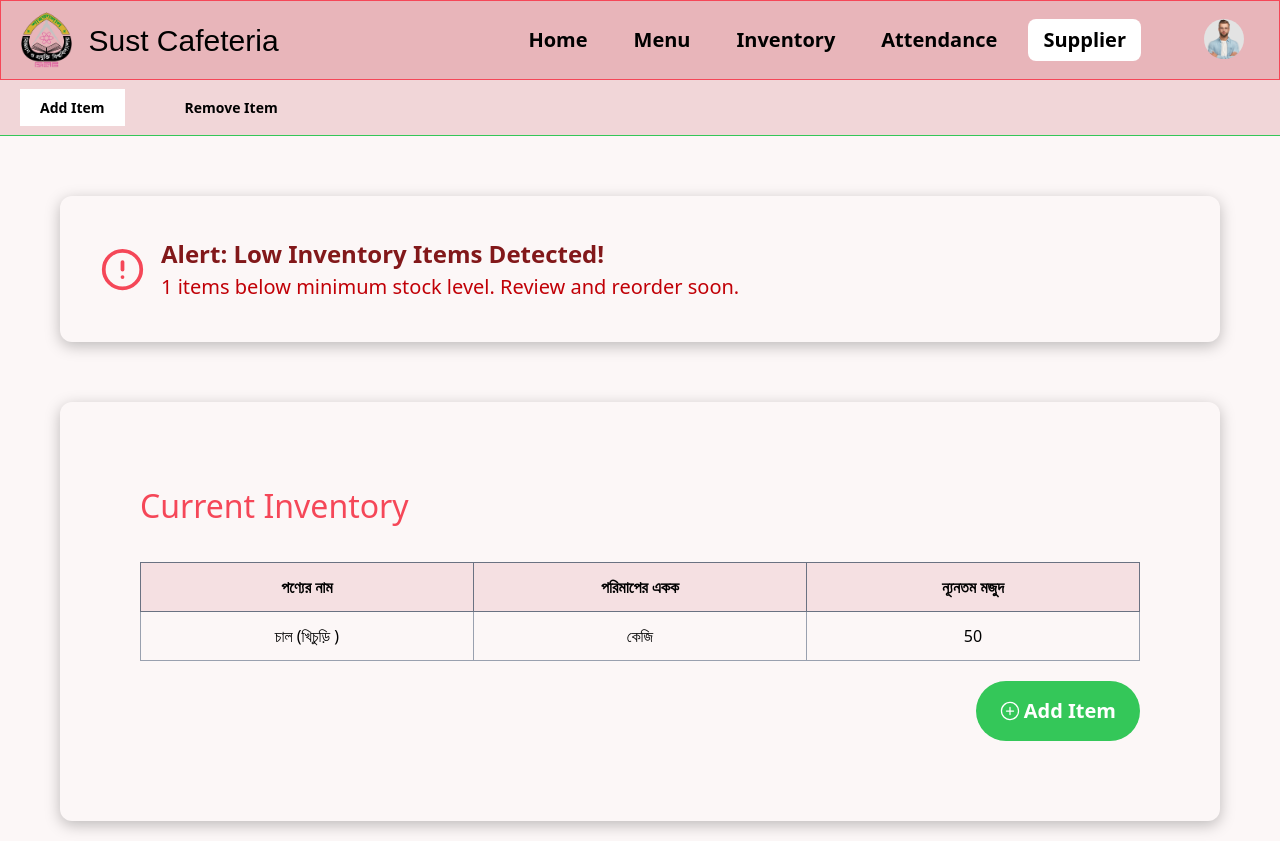
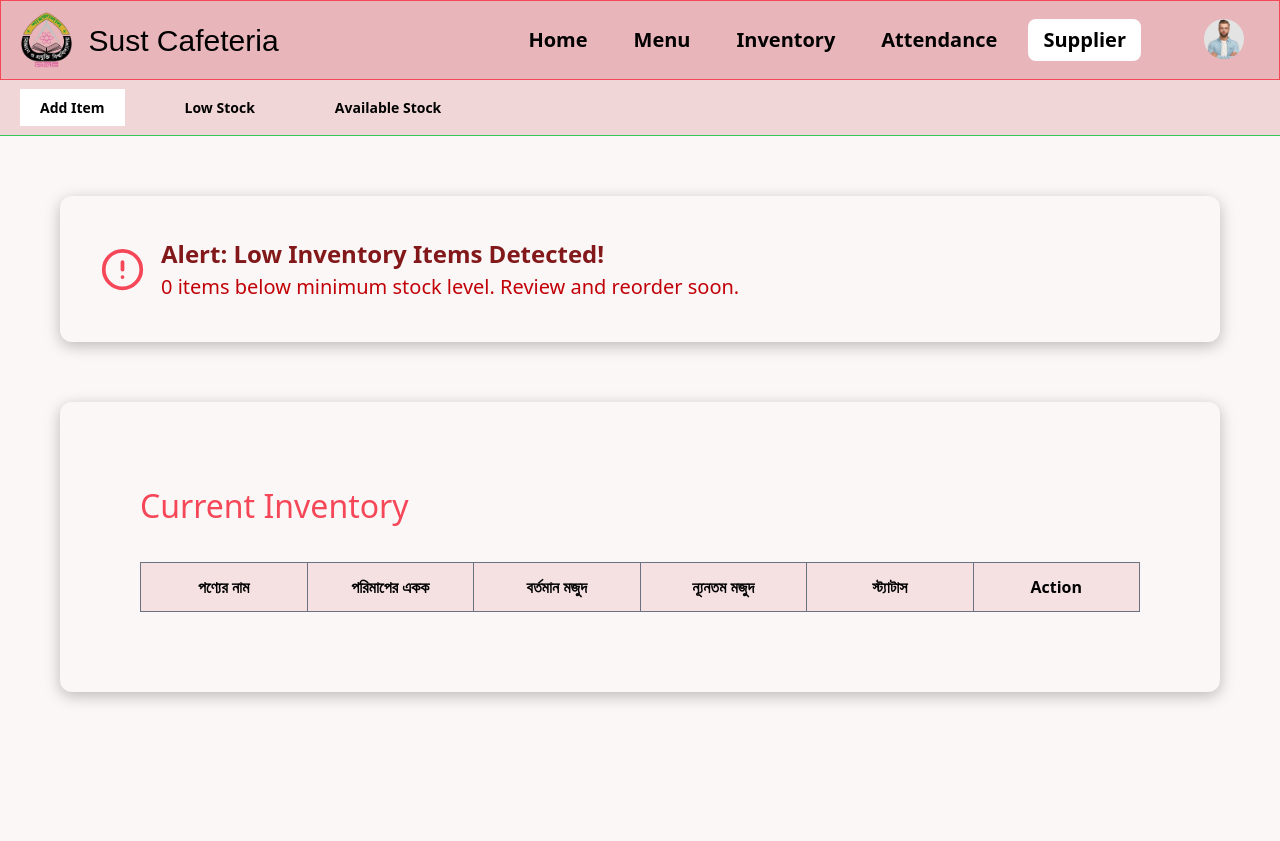
Before and after one commit to darkEye-2021831014/SustCafeteria, a React (Vite) app: page / in a window 1280 px wide. After the commit the page ends 800 px from the top, so only its background shows below. Built offline with nearby package versions, Linux system fonts and the light colour scheme; a web font is replaced by a local one.

Commit message:
Complete Inventory Functionality Added

```diff
--- a/src/Pages/Inventory/InventoryAlert.jsx
+++ b/src/Pages/Inventory/InventoryAlert.jsx
@@ -5,7 +5,6 @@ import { InventoryContext } from "../../contexts/InventoryContext/InventoryConte
 const InventoryAlert = () => {
   const { ProductsData } = useContext(InventoryContext);
   const items = ProductsData;
-  console.log("Items", items);
   const lowStockItems = items.filter(
     (item) => Number(item.currentStock) < Number(item.minimumStock),
   );
--- a/src/Pages/Inventory/InventoryContent.jsx
+++ b/src/Pages/Inventory/InventoryContent.jsx
@@ -2,7 +2,6 @@ import React, { useContext, useState } from "react";
 import SubNavBar from "../../components/SubHeader/SubNavBar";
 import { InventoryContext } from "../../contexts/InventoryContext/InventoryContext";
 import InventoryAlert from "./InventoryAlert";
-import Table from "../../components/Table/Table";
 import {
   resolveColumns,
   TABLE_CONFIG,
@@ -10,56 +9,30 @@ import {
 import { RiDeleteBin6Line } from "react-icons/ri";
 import TextIconButton from "../../components/Button/TextIconButton";
 import { GoPlusCircle } from "react-icons/go";
-import Modal from "../../components/Modal/Modal";
-import AddInventoryModal from "./InventoryModal";
-import DeleteSupplierModal from "../Supplier/DeleteSupplierModal";
 import TableHeader from "../../components/Table/TableHeader";
-
+import InventoryTable from "./InventoryTable";
+import InventoryModalManager from "./InventoryModalManager";
+import {
+  getDisplayedData,
+  getExcludeColumns,
+  getTableTitle,
+} from "./InventoryHelper";
 const InventoryContent = () => {
   const [isModalOpen, setIsModalOpen] = useState(false);
+
   const [selectedProduct, setSelectedProduct] = useState(null);
-  const actionColumn = {
-    key: "action",
-    label: "Action",
-    render: (row) => (
-      <div
-        className="flex items-center justify-center gap-2 text-red-500 font-bold cursor-pointer"
-        onClick={() => {
-          setSelectedProduct(row);
-          setIsModalOpen(true);
-        }}
-      >
-        <RiDeleteBin6Line className="text-xl" />
-        <span>Remove</span>
-      </div>
-    ),
-  };
-  const { pillList, activeTab, onTabClick, ProductsData } =
+
+  const { isAdmin, pillList, activeTab, onTabClick, ProductsData } =
     useContext(InventoryContext);
-  console.log("InventoryContent context:", {
-    pillList,
-    activeTab,
-    ProductsData,
+  const displayedData = getDisplayedData(ProductsData, activeTab);
+
+  const columns = resolveColumns("ITEM", {
+    exclude: getExcludeColumns(isAdmin, activeTab),
   });
-  let excludeColumns = [];
 
-  excludeColumns.push("currentStock", "description", "action");
-  const columns = resolveColumns("ITEM", {
-    exclude: excludeColumns,
-  });
-  if (activeTab === "Remove Item") {
-    columns.push(actionColumn);
-  }
+  const tableTitle = getTableTitle(activeTab);
+
   const isRemoveAll = activeTab === "Remove Item" && !selectedProduct;
-  const modalClass = isRemoveAll
-    ? "w-[630px] h-[320px]  py-[35px] bg-[#F2F2F7]"
-    : "bg-white w-[550px] h-[608px] p-[50px]";
-  const tableTitle =
-    activeTab === "Low Stock"
-      ? "Low Stock"
-      : activeTab === "Available Stock"
-        ? "Available Stock"
-        : "Current Inventory";
 
   return (
     <div>
@@ -69,20 +42,20 @@ const InventoryContent = () => {
         onTabClick={onTabClick}
       ></SubNavBar>
       <div className={`max-h-[90vh] overflow-y-auto px-15 py-5`}>
-        <InventoryAlert />
+        {!isAdmin && <InventoryAlert />}
+
         <div className="mt-15 p-20 rounded-xl shadow-[0_4px_15px_rgba(0,0,0,0.25)]">
           <TableHeader title={tableTitle} type={activeTab} />
-          <Table
-            items={ProductsData}
+          <InventoryTable
+            data={displayedData}
             columns={columns}
-            tHeaders={columns.map((c) => c.label)}
-            columnOverrides={{
-              action: {
-                color: "text-red-500",
-                icon: <RiDeleteBin6Line className="text-xl" />,
-              },
+            isAdmin={isAdmin}
+            onActionClick={(row) => {
+              setSelectedProduct(row);
+              setIsModalOpen(true);
             }}
           />
+          {isAdmin && (
             <div className="flex justify-end mt-5">
               <TextIconButton
                 {...(activeTab === "Add Item"
@@ -105,22 +78,15 @@ const InventoryContent = () => {
                     })}
               />
             </div>
-          <Modal
+          )}
+          <InventoryModalManager
             isOpen={isModalOpen}
             onClose={() => setIsModalOpen(false)}
-            className={modalClass}
-          >
-            {activeTab === "Add Item" && (
-              <AddInventoryModal onClose={() => setIsModalOpen(false)} />
-            )}
-            {activeTab === "Remove Item" && (
-              <AddInventoryModal
-                onClose={() => setIsModalOpen(false)}
+            isAdmin={isAdmin}
+            activeTab={activeTab}
             selectedProduct={selectedProduct}
             isRemoveAll={isRemoveAll}
           />
-            )}
-          </Modal>
         </div>
       </div>
     </div>
--- /dev/null
+++ b/src/Pages/Inventory/InventoryHelper.jsx
@@ -0,0 +1,94 @@
+export const getDisplayedData = (ProductsData, activeTab) => {
+  if (activeTab === "Low Stock") {
+    return ProductsData.filter(
+      (item) => Number(item.currentStock) < Number(item.minimumStock)
+    );
+  }
+
+  if (activeTab === "Available Stock") {
+    return ProductsData.filter(
+      (item) => Number(item.currentStock) >= Number(item.minimumStock)
+    );
+  }
+
+  return ProductsData;
+};
+
+export const getExcludeColumns = (isAdmin, activeTab) => {
+
+  if (!isAdmin) return ["description"];
+
+  if (activeTab === "Add Item")
+    return ["currentStock", "description", "status", "action"];
+
+  return ["currentStock", "description", "status"];
+};
+
+export const getTableTitle = (activeTab) => {
+
+  if (activeTab === "Low Stock") return "Low Stock";
+
+  if (activeTab === "Available Stock") return "Available Stock";
+
+  return "Current Inventory";
+
+};
+
+// ✅ fields generator
+
+export const getInventoryFields = (
+  selectedProduct,
+  isAdmin,
+  activeTab
+) => {
+
+  const isRemove =
+    isAdmin && activeTab === "Remove Item";
+
+  return [
+
+    {
+      label: "পণ্যের নাম",
+      name: "name",
+      placeholder: "চাল (খিচুড়ি )",
+      defaultValue: selectedProduct?.name,
+      disabled: isRemove,
+    },
+
+    {
+      label: "পরিমাপের একক",
+      name: "unit",
+      placeholder: "কেজি",
+      defaultValue: selectedProduct?.unit,
+      disabled: isRemove,
+    },
+
+    {
+      label: "বর্তমান মজুদ",
+      name: "currentStock",
+      type: "number",
+      placeholder: "20",
+      defaultValue: selectedProduct?.currentStock,
+      disabled: isRemove,
+    },
+
+    {
+      label: "ন্যূনতম মজুদ",
+      name: "minimumStock",
+      type: "number",
+      placeholder: "90",
+      defaultValue: selectedProduct?.minimumStock,
+      disabled: isRemove,
+    },
+
+    {
+      label: "পণ্যের বিবরণ",
+      name: "description",
+      placeholder: "বিস্তারিত বিবরণ লিখুন",
+      defaultValue: selectedProduct?.description,
+      disabled: isRemove,
+    },
+
+  ];
+
+};
--- a/src/Pages/Inventory/InventoryModal.jsx
+++ b/src/Pages/Inventory/InventoryModal.jsx
@@ -2,53 +2,52 @@ import React, { useContext } from "react";
 import { InventoryContext } from "../../contexts/InventoryContext/InventoryContext";
 import Form from "../../components/Form/Form";
 import DeleteAll from "../../components/Modal/DeleteAll";
-
+import { getInventoryFields } from "./InventoryHelper";
 const AddInventoryModal = ({
   onClose,
   selectedProduct,
   title,
-  submitText,
-  cancelText,
+  submitText = "Confirm",
+  cancelText = "Cancel",
+  submitIcon,
+  cancelIcon,
+  submitColor,
+  cancelColor,
   isRemoveAll,
+  className,
 }) => {
-  const { setProductsData } = useContext(InventoryContext);
+  const { isAdmin, setProductsData, activeTab } = useContext(InventoryContext);
   const [selectedProductName, setSelectedProductName] = React.useState(
     selectedProduct ? selectedProduct.name : "",
   );
-
-  const fields = [
-    { label: "পণ্যের নাম", name: "name", placeholder: "চাল (খিচুড়ি )" },
-    { label: "পরিমাপের একক ", name: "unit", placeholder: "কেজি" },
-    {
-      label: "বর্তমান মজুদ ",
-      name: "currentStock",
-      type: "number",
-      placeholder: "20",
-    },
-    {
-      label: "ন্যূনতম মজুদ",
-      name: "minimumStock",
-      type: "number",
-      placeholder: "90",
-    },
-    {
-      label: "পণ্যের বিবরণ",
-      name: "description",
-      placeholder: "বিস্তারিত বিবরণ লিখুন",
-    },
-  ];
+  const fields = getInventoryFields(selectedProduct, isAdmin, activeTab);
   const handleSubmit = (e) => {
     e.preventDefault();
     const formData = new FormData(e.target);
     const data = Object.fromEntries(formData.entries());
-    if (selectedProduct) {
+
+    if (selectedProduct && isAdmin) {
       setProductsData((prev) =>
         prev.filter((product) => product.name !== selectedProductName),
+      );
+    } else if (selectedProduct && !isAdmin) {
+      setProductsData((prev) =>
+        prev.map((product) =>
+          product.name === selectedProductName
+            ? {
+                ...product,
+                name: data.name,
+                unit: data.unit,
+                currentStock: Number(data.currentStock),
+                minimumStock: Number(data.minimumStock),
+                description: data.description,
+              }
+            : product,
+        ),
       );
     } else {
       setProductsData((prev) => [...prev, data]);
     }
-    console.log("New Inventory Item:", data);
     onClose();
   };
   return (
@@ -62,10 +61,14 @@ const AddInventoryModal = ({
         ></DeleteAll>
       ) : (
         <Form
-          title="নতুন পণ্য যোগ করুন "
+          title={title}
           fields={fields}
-          submitText="Register"
-          cancelText="Cancel"
+          submitText={submitText}
+          cancelText={cancelText}
+          submitIcon={submitIcon}
+          cancelIcon={cancelIcon}
+          submitColor={submitColor}
+          cancelColor={cancelColor}
           onSubmit={handleSubmit}
           onClose={onClose}
         />
--- /dev/null
+++ b/src/Pages/Inventory/InventoryModalManager.jsx
@@ -0,0 +1,58 @@
+import React from "react";
+import Modal from "../../components/Modal/Modal";
+import AddInventoryModal from "./InventoryModal";
+import { RiDeleteBin6Line } from "react-icons/ri";
+import { FaXmark } from "react-icons/fa6";
+
+const InventoryModalManager = ({
+  isOpen,
+  onClose,
+  isAdmin,
+  activeTab,
+  selectedProduct,
+  isRemoveAll,
+}) => {
+  const modalClass = isRemoveAll
+    ? "w-[630px] h-[320px]  py-[35px] bg-[#F2F2F7]"
+    : "bg-white w-[550px] h-[608px] p-[50px]";
+  return (
+
+    <Modal isOpen={isOpen} onClose={onClose} className={modalClass}>
+
+      {!isAdmin && (
+
+        <AddInventoryModal
+          onClose={onClose}
+          selectedProduct={selectedProduct}
+        />
+
+      )}
+
+      {isAdmin && activeTab === "Add Item" && (
+
+        <AddInventoryModal
+          onClose={onClose}
+          title="নতুন পণ্য যোগ করুন"
+        />
+
+      )}
+
+      {isAdmin && activeTab === "Remove Item" && (
+
+        <AddInventoryModal
+          onClose={onClose}
+          selectedProduct={selectedProduct}
+          submitIcon={<RiDeleteBin6Line />}
+          cancelIcon={<FaXmark />}
+          isRemoveAll={isRemoveAll}
+        />
+
+      )}
+
+    </Modal>
+
+  );
+
+};
+
+export default InventoryModalManager;
--- /dev/null
+++ b/src/Pages/Inventory/InventoryTable.jsx
@@ -0,0 +1,34 @@
+import React from "react";
+import Table from "../../components/Table/Table";
+import { RiDeleteBin6Line } from "react-icons/ri";
+import { TiEdit } from "react-icons/ti";
+
+const InventoryTable = ({
+  data,
+  columns,
+  isAdmin,
+  onActionClick,
+}) => {
+
+  return (
+
+    <Table
+      items={data}
+      columns={columns}
+      tHeaders={columns.map((c) => c.label)}
+      columnOverrides={{
+        action: {
+          color: isAdmin ? "text-red-500" : "text-orange-500",
+          icon: isAdmin
+            ? <RiDeleteBin6Line className="text-xl" />
+            : <TiEdit className="text-xl" />,
+          onClick: onActionClick,
+        },
+      }}
+    />
+
+  );
+
+};
+
+export default InventoryTable;
--- a/src/components/Table/columns.config.js
+++ b/src/components/Table/columns.config.js
@@ -56,14 +56,15 @@ export const BASE_COLUMNS = {
     label: "Action",
     render: (row, activeType, override) => {
       const cfg = override || {};
-      const text = cfg.text ||"";
+      const text = cfg.text || "";
       const color = cfg.color;
       const icon = cfg.icon;
-
+      const onClick = cfg.onClick ? () => cfg.onClick(row) : null;
       return React.createElement(
         "div",
         {
-          className: `flex items-center justify-center gap-2 ${color} font-semibold`,
+          className: `flex items-center justify-center gap-2 ${color} font-semibold cursor-pointer`,
+          onClick: onClick,
         },
         icon,
         React.createElement("span", null, text),
@@ -75,28 +76,22 @@ export const BASE_COLUMNS = {
     key: "status",
     label: "স্ট্যাটাস",
     render: (row) => {
-      const status = row.status?.toLowerCase() || "";
-      let colorClass = "text-gray-500";
-      let IconComponent = null;
-
-      if (status.includes("active")) {
-        colorClass = "text-green-500";
-        IconComponent = React.createElement(FaCheck, { className: "text-green-500" });
-      } else if (status.includes("inactive")) {
-        colorClass = "text-red-500";
-        IconComponent = React.createElement(RiArrowDropDownLine, { className: "text-red-500" });
-      }
+      const isLow = Number(row.currentStock) < Number(row.minimumStock);
 
       return React.createElement(
-        "div",
-        { className: `flex items-center gap-2 ${colorClass}` },
-        IconComponent,
-        React.createElement("span", null, row.status),
+        "span",
+        {
+          className: `font-semibold ${
+            isLow ? "text-red-500" : "text-green-600"
+          }`,
+        },
+        isLow ? "Low Stock" : "In Stock",
       );
     },
   },
-  description:{
-    key:"description",
-    label:"পণ্যের বিবরণ"
-  }
+
+  description: {
+    key: "description",
+    label: "পণ্যের বিবরণ",
+  },
 };
--- a/src/components/Table/table.config.js
+++ b/src/components/Table/table.config.js
@@ -33,7 +33,7 @@ export const TABLE_CONFIG = {
   },
   ITEM: {
     title: "Current Inventory",
-    columns: ["product","unit","currentStock","minimumStock","description","action"],
+    columns: ["product","unit","currentStock","minimumStock","description","status","action"],
     dataKey: "ProductsData",
 
 },
--- a/src/contexts/InventoryContext/InventoryContext.jsx
+++ b/src/contexts/InventoryContext/InventoryContext.jsx
@@ -3,45 +3,34 @@ import { createContext, useState, useEffect } from "react";
 export const InventoryContext = createContext();
 
 const InventoryProvider = ({ children }) => {
-  const [isAdmin, setIsAdmin] = useState(true);
-
+  const [isAdmin, setIsAdmin] = useState(false);
   const pillList = isAdmin
     ? ["Add Item", "Remove Item"]
     : ["Add Item", "Low Stock", "Available Stock"];
-
   const [activeTab, setActiveTab] = useState(pillList[0]);
-
   const [ProductsData, setProductsData] = useState(() => {
     const stored = localStorage.getItem("ProductsData");
-    return stored   ? JSON.parse(stored)    : [
-        {
-            id: 1,
-            name: "চাল (খিচুড়ি )",
-            unit: "কেজি",
-            cost: 6000,
-            currentStock: 20,
-            minimumStock: 50,
-            orderQty: 70,
-            supplier: "মোঃ গোলাম আজাদ",
-            description:"চাল (খিচুড়ি ) এর বিবরণ এখানে থাকবে।"
-        },
-    ];
+    return stored
+      ? JSON.parse(stored)
+      : [];
   });
-
   useEffect(() => {
     localStorage.setItem("ProductsData", JSON.stringify(ProductsData));
   }, [ProductsData]);
-
   useEffect(() => {
     setActiveTab(pillList[0]);
   }, [pillList]);
-
   const onTabClick = (tab) => setActiveTab(tab);
-  console.log("InventoryContext value:", { isAdmin, pillList, activeTab });
-
   return (
     <InventoryContext.Provider
-      value={{ isAdmin, pillList, activeTab, onTabClick, ProductsData, setProductsData }}
+      value={{
+        isAdmin,
+        pillList,
+        activeTab,
+        onTabClick,
+        ProductsData,
+        setProductsData,
+      }}
     >
       {children}
     </InventoryContext.Provider>
```
Also changed, not shown: src/Pages/Inventory/UpdateProductModal.jsx (deleted, +0 -108 lines), src/components/Form/Form.jsx (+11 -5 lines). Lines whose indentation alone changed are shown as unchanged.
